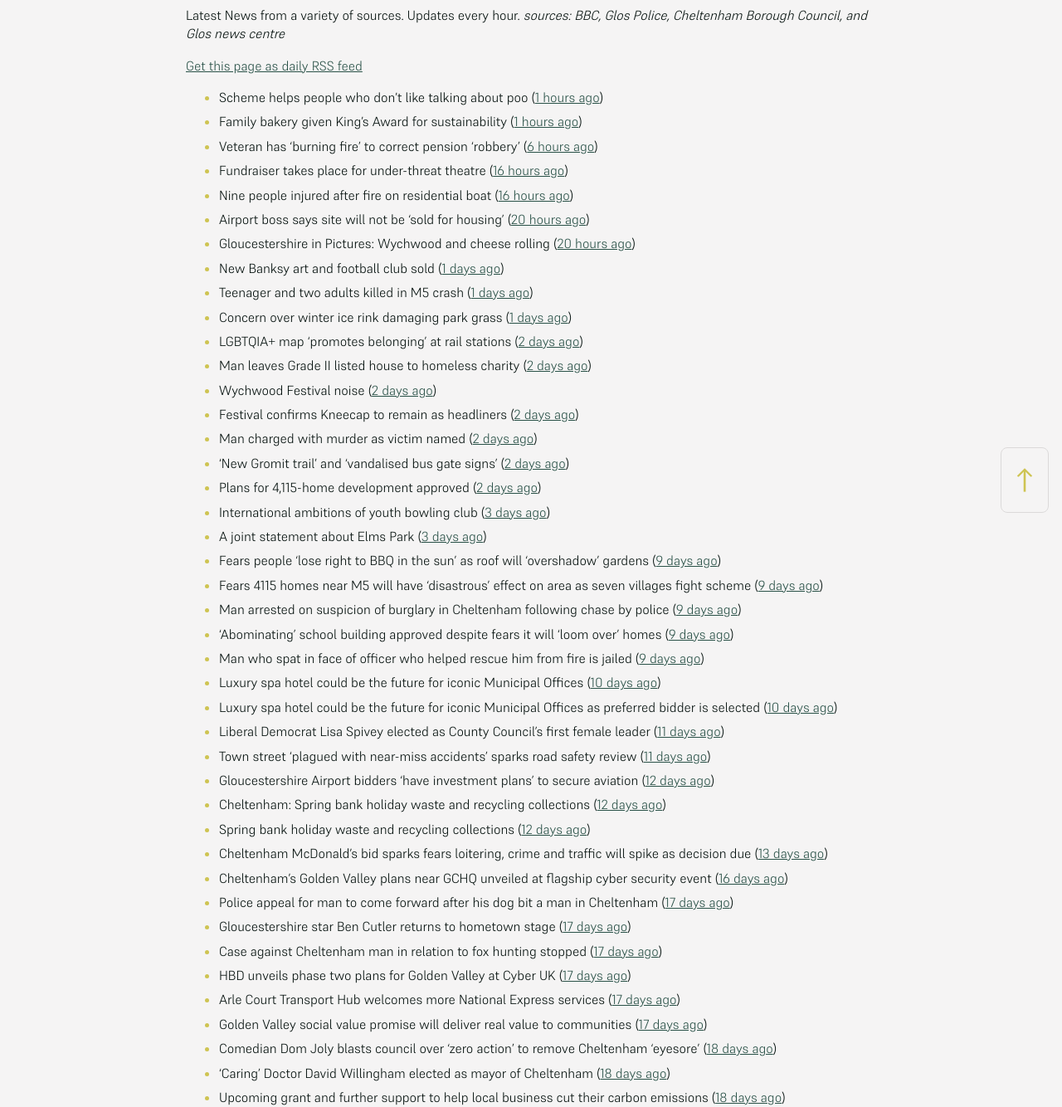
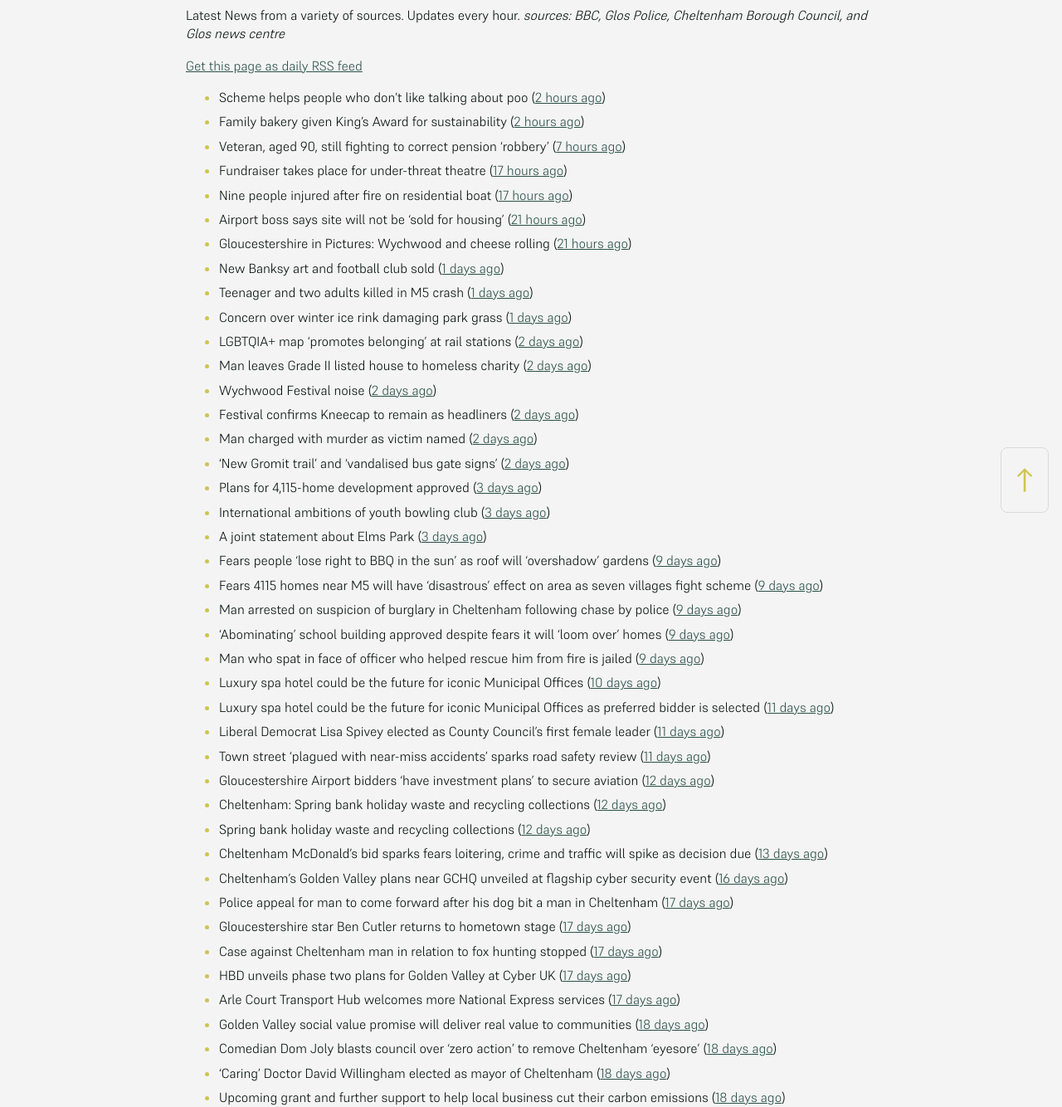
Before and after one commit to mat-0/cheltenham-open-data, a Jekyll site: the page built from _pages/news.md, in a window 1280 px wide. Shown: the part 266-1600 px from the top of the page at 83% size. Built offline with Jekyll 4.4.1, drawn with Linux system fonts in a browser that asks for light colours.

Commit message:
Updated 2025-06-02 07:57:57

```diff
--- a/_pages/news.md
+++ b/_pages/news.md
@@ -12,13 +12,13 @@ _sources: BBC, Glos Police, Cheltenham Borough Council, and Glos news centre_
 [Get this page as daily RSS feed](/daily.rss)
 
 <!-- news_marker starts -->
-- Scheme helps people who don't like talking about poo ([1 hours ago](https://www.bbc.com/news/articles/cg711227mv2o))
-- Family bakery given King's Award for sustainability ([1 hours ago](https://www.bbc.com/news/articles/crr7ezreqedo))
-- Veteran has 'burning fire' to correct pension 'robbery' ([6 hours ago](https://www.bbc.com/news/articles/c2d5l7k3p31o))
-- Fundraiser takes place for under-threat theatre ([16 hours ago](https://www.bbc.com/news/articles/c4gk0edy66yo))
-- Nine people injured after fire on residential boat ([16 hours ago](https://www.bbc.com/news/articles/crr7xz5r2z9o))
-- Airport boss says site will not be 'sold for housing' ([20 hours ago](https://www.bbc.com/news/articles/cnv1gj0dl4eo))
-- Gloucestershire in Pictures: Wychwood and cheese rolling ([20 hours ago](https://www.bbc.com/news/articles/cj42qe4nqn5o))
+- Scheme helps people who don't like talking about poo ([2 hours ago](https://www.bbc.com/news/articles/cg711227mv2o))
+- Family bakery given King's Award for sustainability ([2 hours ago](https://www.bbc.com/news/articles/crr7ezreqedo))
+- Veteran, aged 90, still fighting to correct pension 'robbery' ([7 hours ago](https://www.bbc.com/news/articles/c2d5l7k3p31o))
+- Fundraiser takes place for under-threat theatre ([17 hours ago](https://www.bbc.com/news/articles/c4gk0edy66yo))
+- Nine people injured after fire on residential boat ([17 hours ago](https://www.bbc.com/news/articles/crr7xz5r2z9o))
+- Airport boss says site will not be 'sold for housing' ([21 hours ago](https://www.bbc.com/news/articles/cnv1gj0dl4eo))
+- Gloucestershire in Pictures: Wychwood and cheese rolling ([21 hours ago](https://www.bbc.com/news/articles/cj42qe4nqn5o))
 - New Banksy art and football club sold ([1 days ago](https://www.bbc.com/news/articles/cm2k124zz33o))
 - Teenager and two adults killed in M5 crash ([1 days ago](https://www.bbc.com/news/articles/czxy3n361pgo))
 - Concern over winter ice rink damaging park grass ([1 days ago](https://www.bbc.com/news/articles/cq540604wj4o))
@@ -28,7 +28,7 @@ _sources: BBC, Glos Police, Cheltenham Borough Council, and Glos news centre_
 - Festival confirms Kneecap to remain as headliners ([2 days ago](https://www.bbc.com/news/articles/clyg54e88jmo))
 - Man charged with murder as victim named ([2 days ago](https://www.bbc.com/news/articles/ce80685p13no))
 - 'New Gromit trail' and 'vandalised bus gate signs' ([2 days ago](https://www.bbc.com/news/articles/cpd46d4ndxdo))
-- Plans for 4,115-home development approved ([2 days ago](https://www.bbc.com/news/articles/c8xgd99grk5o))
+- Plans for 4,115-home development approved ([3 days ago](https://www.bbc.com/news/articles/c8xgd99grk5o))
 - International ambitions of youth bowling club ([3 days ago](https://www.bbc.com/news/articles/c628gye549qo))
 - A joint statement about Elms Park ([3 days ago](https://www.cheltenham.gov.uk/news/article/3015/a_joint_statement_about_elms_park))
 - Fears people ‘lose right to BBQ in the sun’ as roof will ‘overshadow’ gardens ([9 days ago](https://gloucesternewscentre.co.uk/fears-people-lose-right-to-bbq-in-the-sun-as-roof-will-overshadow-gardens/))
@@ -37,7 +37,7 @@ _sources: BBC, Glos Police, Cheltenham Borough Council, and Glos news centre_
 - ‘Abominating’ school building approved despite fears it will ‘loom over’ homes ([9 days ago](https://gloucesternewscentre.co.uk/abominating-school-building-approved-despite-fears-it-will-loom-over-homes/))
 - Man who spat in face of officer who helped rescue him from fire is jailed ([9 days ago](https://gloucesternewscentre.co.uk/man-who-spat-in-face-of-officer-who-helped-rescue-him-from-fire-is-jailed/))
 - Luxury spa hotel could be the future for iconic Municipal Offices ([10 days ago](https://gloucesternewscentre.co.uk/luxury-spa-hotel-could-be-the-future-for-iconic-municipal-offices/))
-- Luxury spa hotel could be the future for iconic Municipal Offices as preferred bidder is selected ([10 days ago](https://www.cheltenham.gov.uk/news/article/3014/luxury_spa_hotel_could_be_the_future_for_iconic_municipal_offices_as_preferred_bidder_is_selected))
+- Luxury spa hotel could be the future for iconic Municipal Offices as preferred bidder is selected ([11 days ago](https://www.cheltenham.gov.uk/news/article/3014/luxury_spa_hotel_could_be_the_future_for_iconic_municipal_offices_as_preferred_bidder_is_selected))
 - Liberal Democrat Lisa Spivey elected as County Council’s first female leader ([11 days ago](https://gloucesternewscentre.co.uk/liberal-democrat-lisa-spivey-elected-as-county-councils-first-female-leader/))
 - Town street ‘plagued with near-miss accidents’ sparks road safety review ([11 days ago](https://gloucesternewscentre.co.uk/town-street-plagued-with-near-miss-accidents-sparks-road-safety-review/))
 - Gloucestershire Airport bidders ‘have investment plans’ to secure aviation ([12 days ago](https://gloucesternewscentre.co.uk/gloucestershire-airport-bidders-have-investment-plans-to-secure-aviation/))
@@ -50,7 +50,7 @@ _sources: BBC, Glos Police, Cheltenham Borough Council, and Glos news centre_
 - Case against Cheltenham man in relation to fox hunting stopped ([17 days ago](https://gloucesternewscentre.co.uk/case-against-cheltenham-man-in-relation-to-fox-hunting-stopped/))
 - HBD unveils phase two plans for Golden Valley at Cyber UK ([17 days ago](https://www.cheltenham.gov.uk/news/article/3012/hbd_unveils_phase_two_plans_for_golden_valley_at_cyber_uk))
 - Arle Court Transport Hub welcomes more National Express services ([17 days ago](https://gloucesternewscentre.co.uk/arle-court-transport-hub-welcomes-more-national-express-services/))
-- Golden Valley social value promise will deliver real value to communities ([17 days ago](https://www.cheltenham.gov.uk/news/article/3011/golden_valley_social_value_promise_will_deliver_real_value_to_communities))
+- Golden Valley social value promise will deliver real value to communities ([18 days ago](https://www.cheltenham.gov.uk/news/article/3011/golden_valley_social_value_promise_will_deliver_real_value_to_communities))
 - Comedian Dom Joly blasts council over ‘zero action’ to remove Cheltenham ‘eyesore’ ([18 days ago](https://gloucesternewscentre.co.uk/comedian-dom-joly-blasts-council-over-zero-action-to-remove-cheltenham-eyesore/))
 - ‘Caring’ Doctor David Willingham elected as mayor of Cheltenham ([18 days ago](https://gloucesternewscentre.co.uk/caring-doctor-david-willingham-elected-as-mayor-of-cheltenham/))
 - Upcoming grant and further support to help local business cut their carbon emissions ([18 days ago](https://www.cheltenham.gov.uk/news/article/3010/upcoming_grant_and_further_support_to_help_local_business_cut_their_carbon_emissions))
```
Also changed, not shown: _data/flood.json (+4 -4 lines), index.md (+5 -5 lines).
